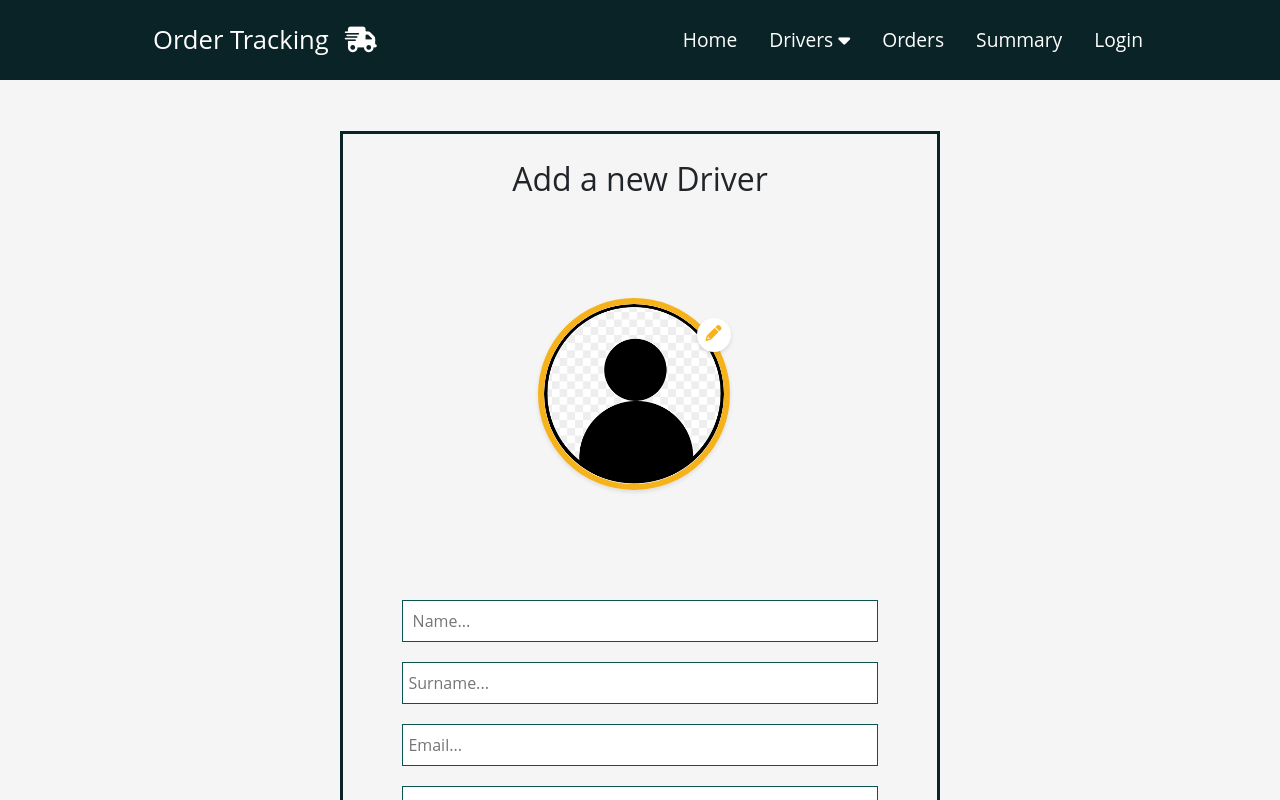
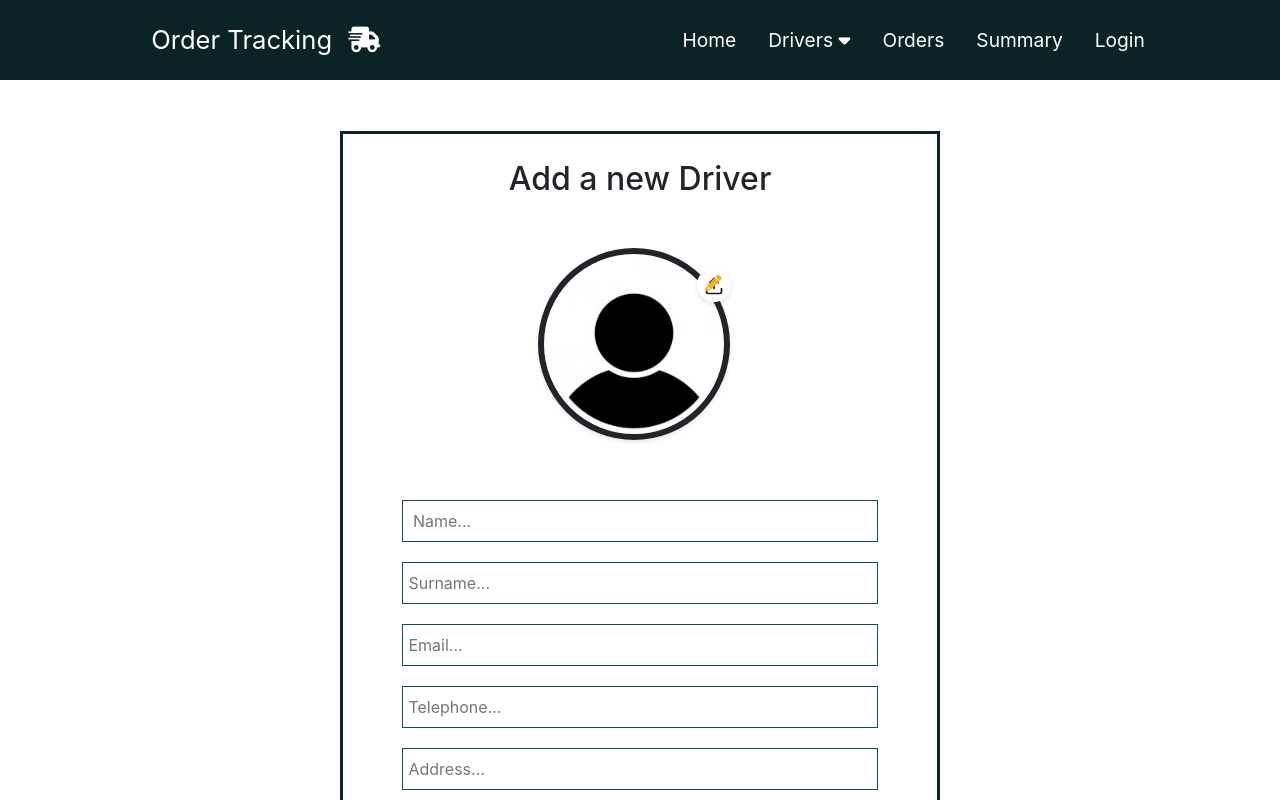
Before and after one commit to Codevid-21/Driver-Order-Tracking, a React (Create React App) app in the folder frontend/: page /newdriver in a window 1280 px wide. Shown: the top 800 px of the page. Built offline with nearby package versions, Linux system fonts and the light colour scheme.

Commit message:
upload icon to driver image

```diff
--- a/frontend/src/components/newDriver/NewDriverAvatar.jsx
+++ b/frontend/src/components/newDriver/NewDriverAvatar.jsx
@@ -1,13 +1,14 @@
 import React, { useState } from "react";
+import { FiUpload } from "react-icons/fi";
 
 function NewDriverAvatar({ onImageSelect }) {
   const [file, setFile] = useState(null);
 
-  const onImageChange = event => {
+  const onImageChange = (event) => {
     const url = URL.createObjectURL(event.target.files[0]);
     setFile(url);
     onImageSelect(event.target.files[0]);
-  }
+  };
 
   return (
     <div class="container">
@@ -19,12 +20,14 @@ function NewDriverAvatar({ onImageSelect }) {
             accept=".png, .jpg, .jpeg"
             onChange={onImageChange}
           />
-          <label for="imageUpload"></label>
+          <label for="imageUpload">
+            <FiUpload fontSize="20px"  />
+          </label>
         </div>
 
         <div class="avatar-preview">
           <div id="imagePreview">
-            <img src={file ?? "/avatar.png"} alt="" />
+            <img src={file ?? "/avatar.jpeg"} alt="" />
           </div>
         </div>
       </div>
--- a/frontend/src/sass/_NewDriverAvatar.scss
+++ b/frontend/src/sass/_NewDriverAvatar.scss
@@ -1,8 +1,3 @@
-body {
-    background: whitesmoke;
-    font-family: 'Open Sans', sans-serif;
-}
-
 .container {
     max-width: 960px;
     margin: 30px auto;
@@ -13,23 +8,12 @@ body {
     color: red;
 }
 
-h1 {
-    font-size: 20px;
-    text-align: center;
-    margin: 20px 0 20px;
-}
 
-h1 small {
-    display: block;
-    font-size: 15px;
-    padding-top: 8px;
-    color: gray;
-}
 
 .avatar-upload {
     position: relative;
     max-width: 205px;
-    margin: 50px auto;
+    margin: 0 auto;
 }
 
 .avatar-upload .avatar-edit {
@@ -44,6 +28,7 @@ h1 small {
 }
 
 .avatar-upload .avatar-edit input+label {
+    text-align: center;
     display: inline-block;
     width: 34px;
     height: 34px;
@@ -79,7 +64,7 @@ h1 small {
     height: 192px;
     position: relative;
     border-radius: 100%;
-    border: 6px solid #F6B21B;
+    border: 6px solid;
     box-shadow: 0px 2px 4px 0px rgba(0, 0, 0, 0.1);
     background-size: cover;
     background-repeat: no-repeat;
```
Also changed, not shown: frontend/public/avatar.jpeg (added), frontend/public/avatar.png (deleted).
